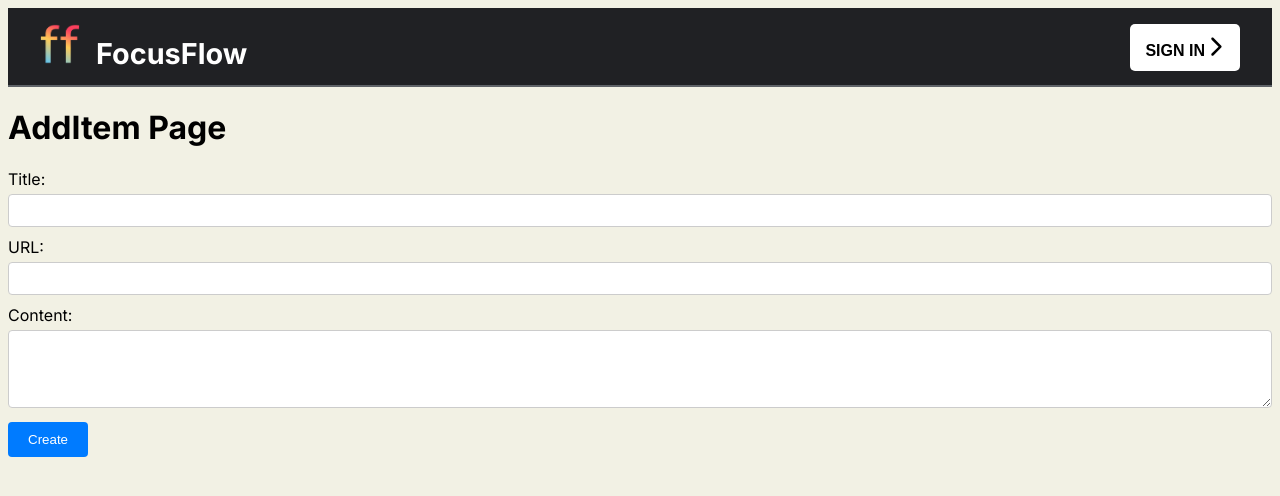
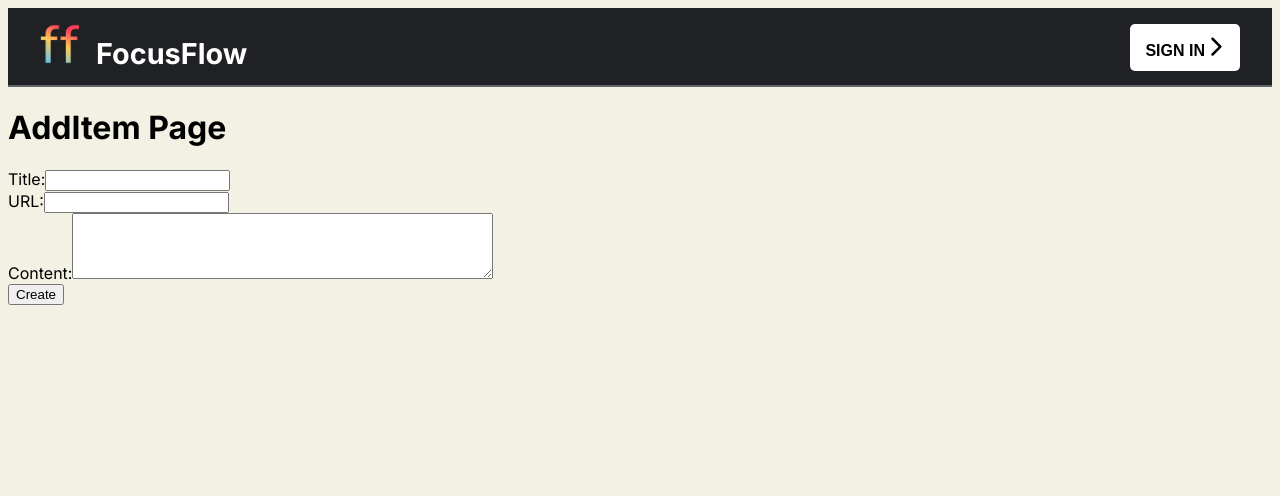
Before and after one commit to deepgod/FocusFlow, a Next.js app in the folder focus_app/: page /create-item in a window 1280 px wide. Shown: the top 496 px of the page. Built offline with nearby package versions, Linux system fonts and the light colour scheme.

Commit message:
Update AddItem.module.css

```diff
--- a/focus_app/src/app/components/AddItem.module.css
+++ b/focus_app/src/app/components/AddItem.module.css
@@ -1,4 +1,3 @@
-/*
 .container {
   max-width: 400px;
   margin: 0 auto;
@@ -34,6 +33,7 @@
 .container textarea:focus {
   border-color: #007bff;
   outline: none;
+}
 
 .container textarea {
   min-height: 100px;
@@ -51,52 +51,51 @@
 .container button:hover {
   background-color: #0056b3;
 }
-*/
 
-.container {
-  display: flex;
-  justify-content: space-between;
-  flex-direction: row;
-  align-items: center;
-  background-color: #f0f0f0;
-  width: 80%;
-  height: 80%;
-  border-radius: 10px;
+
+
+/*
+.addItemContainer {
+  width: 300px;
+  margin: 20px auto;
+  padding: 20px;
+  border: 1px solid #ccc;
+  border-radius: 5px;
+  box-shadow: 0 2px 4px rgba(0, 0, 0, 0.1);
 }
 
-.addItemContainer div {
+.addItemContainer > div {
   margin-bottom: 10px;
 }
 
 .addItemContainer label {
   display: block;
-  margin-bottom: 5px;
+  font-weight: bold;
 }
 
 .addItemContainer input[type="text"],
 .addItemContainer textarea {
-  width: 100%;
+  width: calc(100% - 20px);
   padding: 8px;
   border: 1px solid #ccc;
-  border-radius: 4px;
-  box-sizing: border-box;
-  color: black;
+  border-radius: 3px;
 }
 
 .addItemContainer textarea {
   resize: vertical;
 }
 
-/* Create button */
 .addItemContainer button {
+  background-color: #007bff;
+  color: #fff;
   padding: 10px 20px;
-  background-color: #007bff;
-  color: white;
   border: none;
-  border-radius: 4px;
+  border-radius: 3px;
   cursor: pointer;
+  transition: background-color 0.3s ease;
 }
 
 .addItemContainer button:hover {
   background-color: #0056b3;
 }
+*/
```
